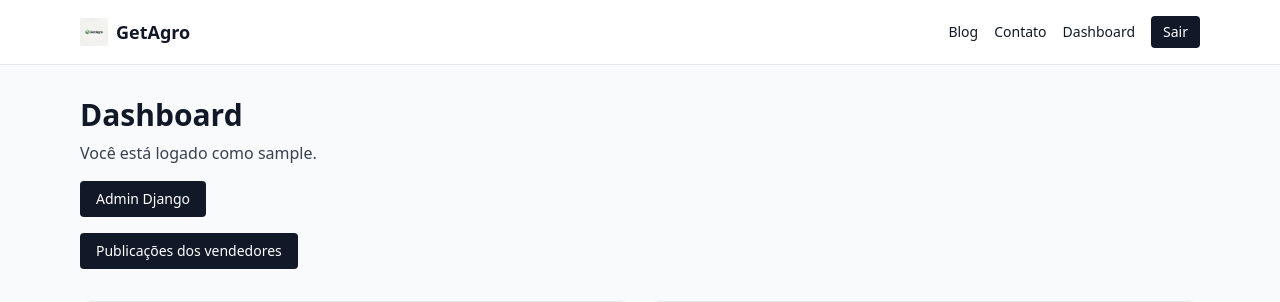
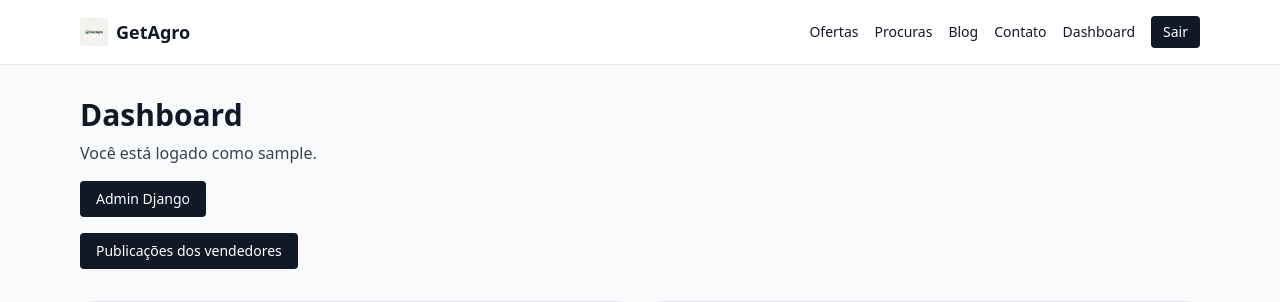
Before and after one commit to douglasherzog/getagro-site, a Django app: page /accounts/dashboard/ in a window 1280 px wide. Shown: the top 302 px of the page. Run offline with Django 5.2, Linux system fonts and the light colour scheme; the visitor is signed in with stand-in values (Sample User, id 1); data that the repository does not hold is empty; some libraries are stand-ins or nearby versions.

Commit message:
Hardening: validar role em interesses + links no menu

```diff
--- a/leads/views.py
+++ b/leads/views.py
@@ -186,6 +186,9 @@ def interest_offer(request, pk: int):
     listing = get_object_or_404(Listing, pk=pk)
     profile = _get_profile_safe(request.user)
 
+    if profile is None or profile.role not in (Profile.ROLE_BUYER, Profile.ROLE_BOTH):
+        return redirect(f"/accounts/cadastro/?role=buyer&next=/ofertas/{pk}/")
+
     msg = (request.POST.get("message") or "").strip()
     lead_message = msg or "(sem mensagem)"
 
@@ -212,6 +215,9 @@ def interest_procura(request, pk: int):
     procura = get_object_or_404(Procura, pk=pk, is_active=True)
     profile = _get_profile_safe(request.user)
 
+    if profile is None or profile.role not in (Profile.ROLE_SELLER, Profile.ROLE_BOTH):
+        return redirect(f"/accounts/cadastro/?role=seller&next=/procuras/{pk}/")
+
     msg = (request.POST.get("message") or "").strip()
     lead_message = msg or "(sem mensagem)"
 
--- a/templates/base.html
+++ b/templates/base.html
@@ -34,6 +34,8 @@
           <span>GetAgro</span>
         </a>
         <nav class="flex items-center gap-4 text-sm">
+          <a href="/ofertas/" class="hover:underline">Ofertas</a>
+          <a href="/procuras/" class="hover:underline">Procuras</a>
           <a href="/blog/" class="hover:underline">Blog</a>
           <a href="/contato/" class="hover:underline">Contato</a>
           {% if user.is_authenticated %}
```
